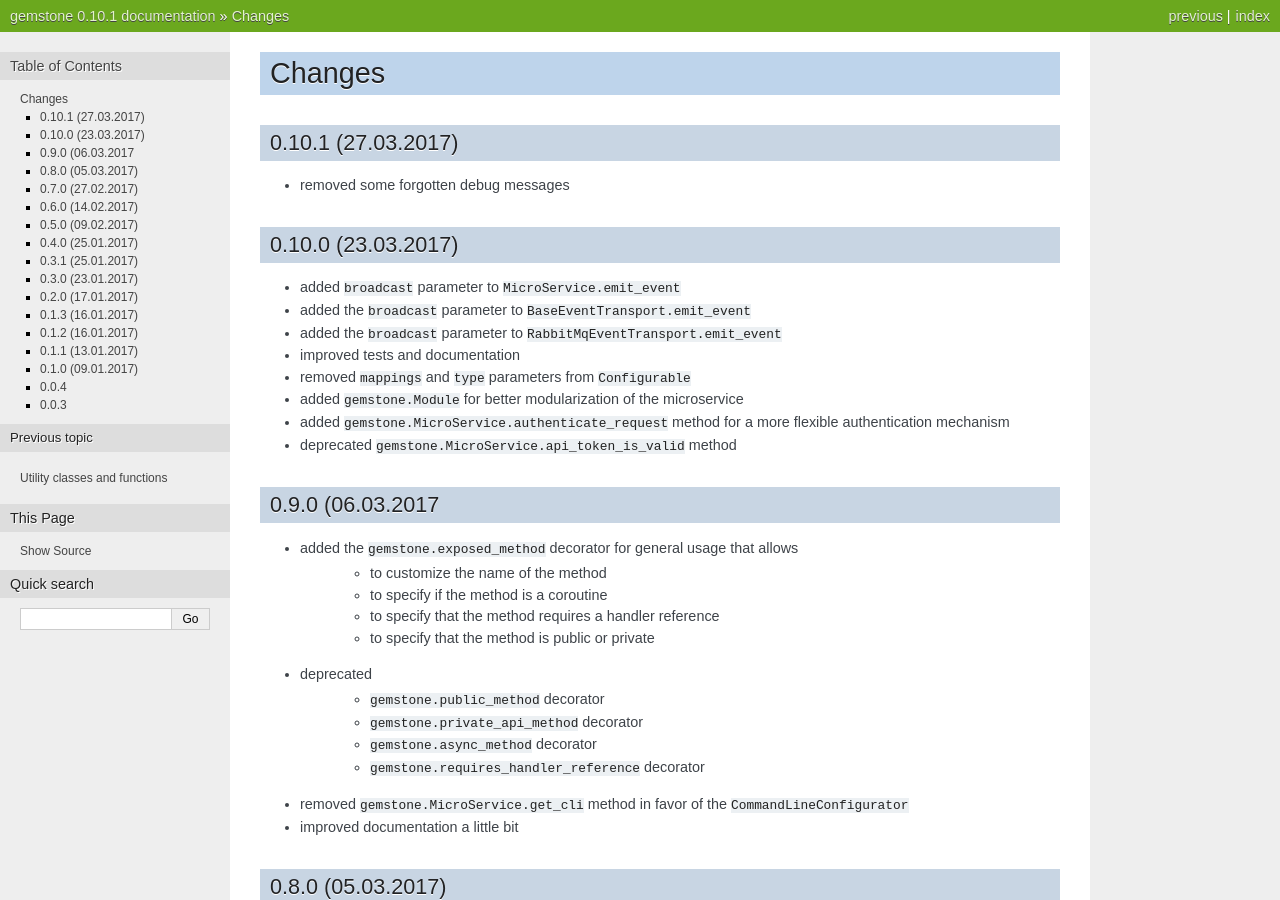
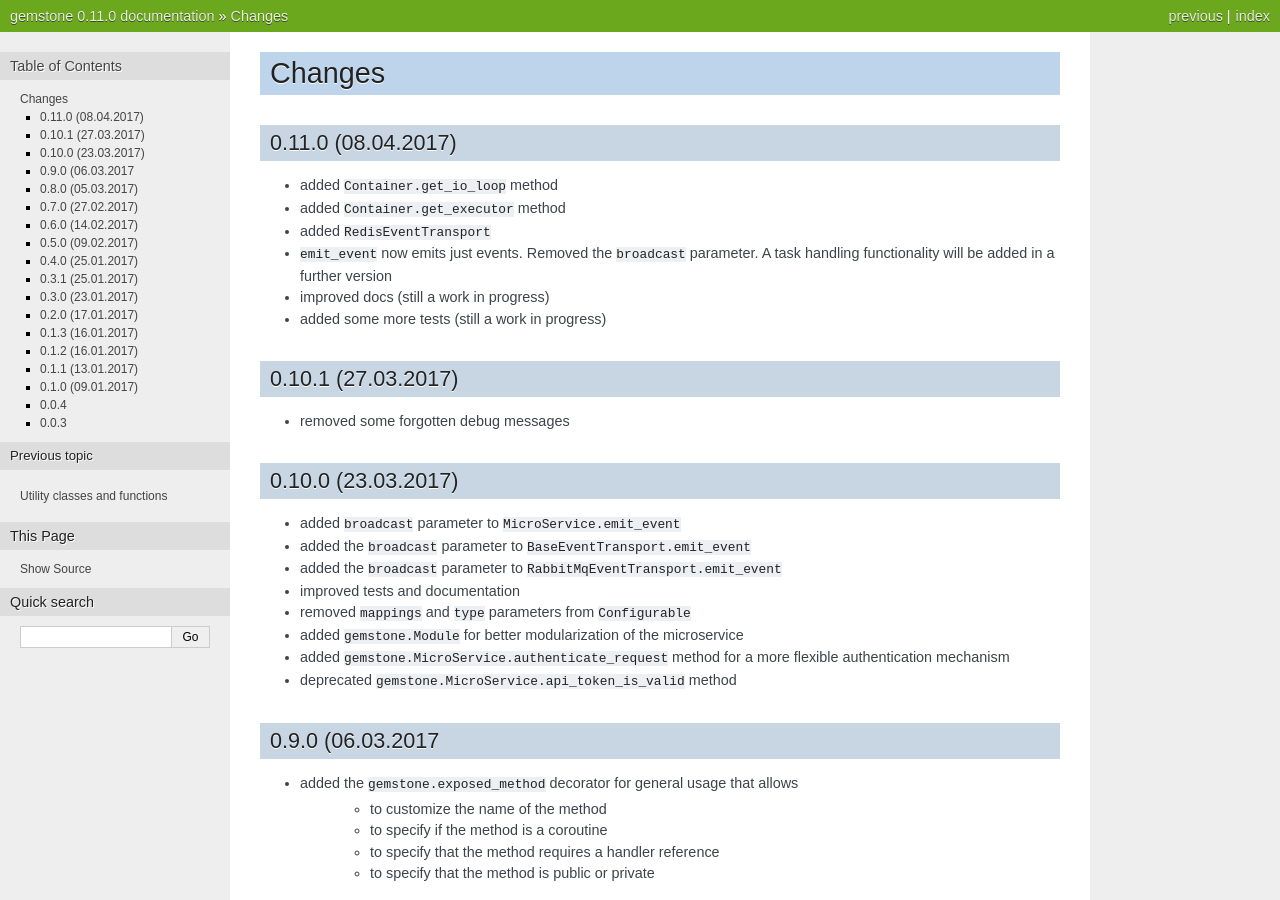
Before and after one commit to vladcalin/gemstone, a Sphinx documentation site: the page built from docs/changes.rst, in a window 1280 px wide and 900 px high. Built offline with Sphinx 7.4.7, drawn with Linux system fonts in a browser that asks for light colours; some of the changed text lies outside the part shown.

Commit message:
updated version to 0.11.0

```diff
--- a/docs/changes.rst
+++ b/docs/changes.rst
@@ -1,5 +1,18 @@
 Changes
 =======
+
+
+0.11.0 (08.04.2017)
+~~~~~~~~~~~~~~~~~~~
+
+- added ``Container.get_io_loop`` method
+- added ``Container.get_executor`` method
+- added ``RedisEventTransport``
+- ``emit_event`` now emits just events. Removed the ``broadcast`` parameter.
+  A task handling functionality will be added in a further version
+- improved docs (still a work in progress)
+- added some more tests (still a work in progress)
+
 
 0.10.1 (27.03.2017)
 ~~~~~~~~~~~~~~~~~~~
--- a/gemstone/__init__.py
+++ b/gemstone/__init__.py
@@ -12,7 +12,7 @@ from gemstone.util import as_completed, first_completed
 __author__ = "Vlad Calin"
 __email__ = "vlad.s.calin@gmail.com"
 
-__version__ = "0.10.1"
+__version__ = "0.11.0"
 
 __all__ = [
     # core classes
```
